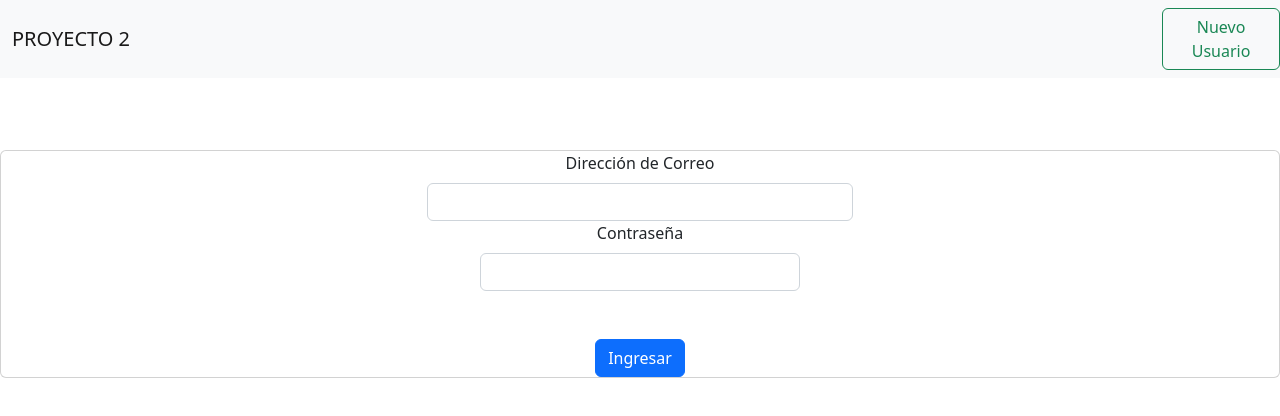
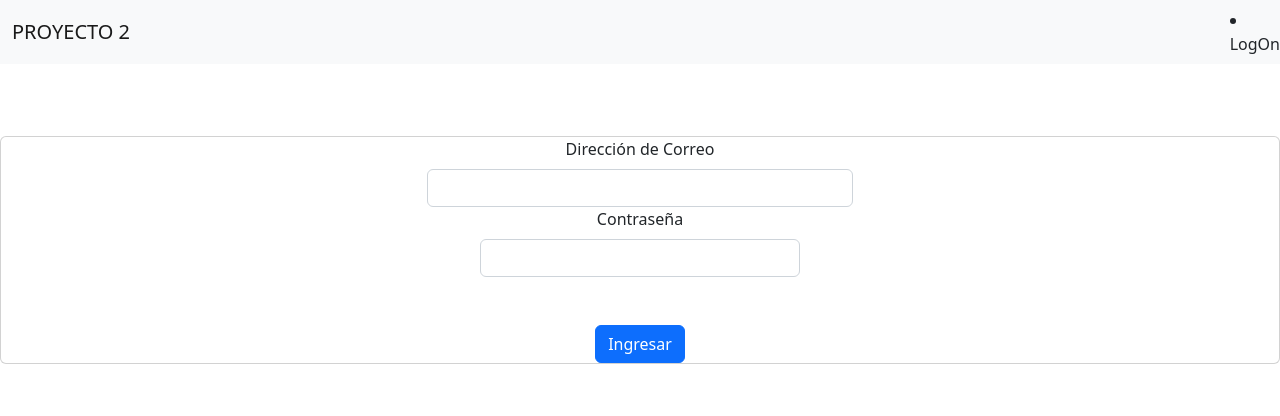
Before and after one commit to omarhhad93/Proyecto2, a website: page LogIn.html in a window 1280 px wide. Drawn offline with nearby package versions, Linux system fonts and the light colour scheme.

Commit message:
Add files via upload

```diff
--- a/LogIn.html
+++ b/LogIn.html
@@ -14,9 +14,9 @@ initial-scale=1.0">
     <div class="container-fluid">
         <a class="navbar-brand" href="LogIn.html">PROYECTO 2</a>
     </div>
-    <div class="d-flex" role="search" style="margin-left: 60px;">
-            <button class="btn btn-outline-success" type="button" href="./html/RegistroForm.html">Nuevo Usuario</button>
-    </div>
+    <li class="nav-item">
+        <a class="nav-link" href="./html/RegistroForm.html">LogOn</a>
+    </li>
 </nav></br></br></br>
 
 <div class="card text-center">
```
